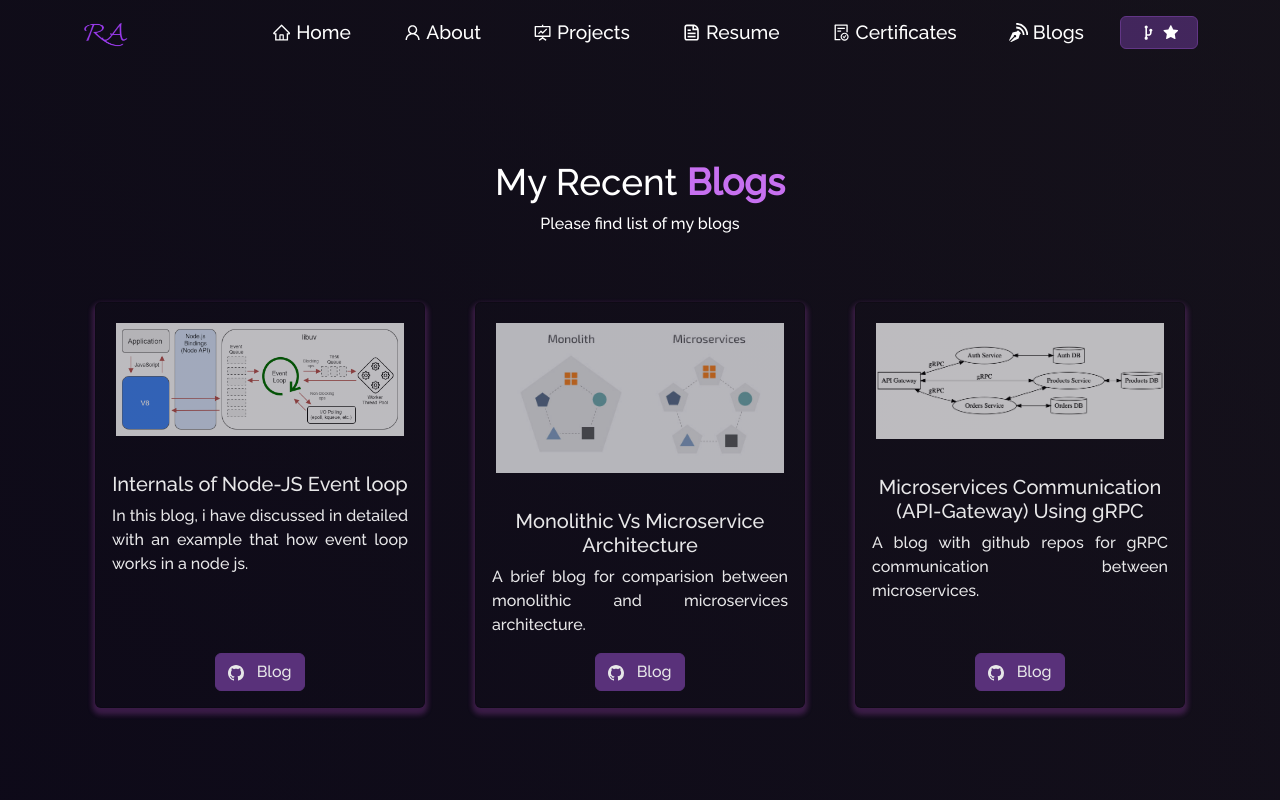
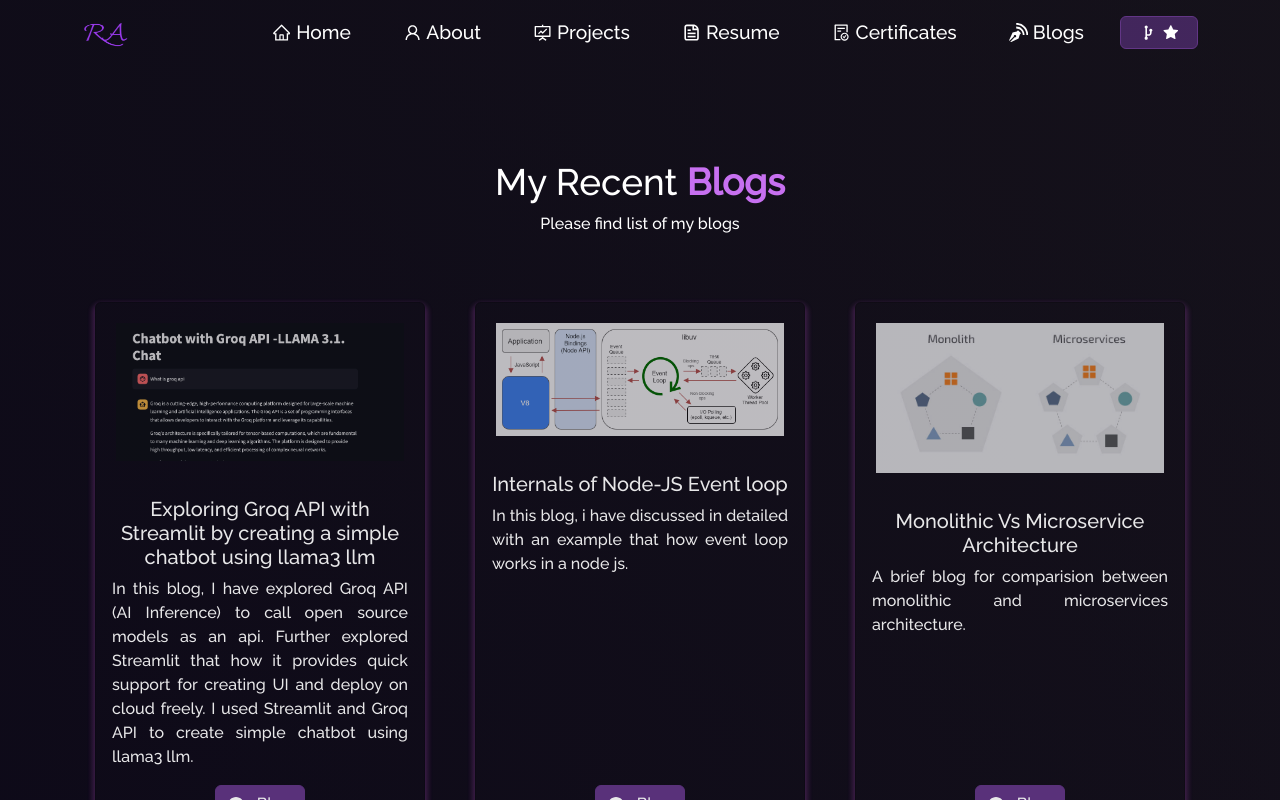
Before and after one commit to Rehman-Akram/portfolio, a React (Create React App) app: page /blogs in a window 1280 px wide. Shown: the top 800 px of the page. Built offline with nearby package versions, Linux system fonts and the light colour scheme.

Commit message:
added new blog

```diff
--- a/src/components/Blogs/Blogs.js
+++ b/src/components/Blogs/Blogs.js
@@ -3,6 +3,7 @@ import { Container, Row, Col } from "react-bootstrap";
 
 import Particle from "../Particle";
 import eventLoop from "../../Assets/Blogs/Event_loop_node_js.png"
+import groqApi from "../../Assets/Blogs/GroqApi.png"
 import microservices from "../../Assets/Blogs/monolithic_microservices_architecture.jpeg"
 import grpc from "../../Assets/Blogs/microservice-architecture.png"
 import communicationPatterns from "../../Assets/Blogs/communication-patterns.png"
@@ -20,6 +21,15 @@ function Blogs() {
           Please find list of my blogs
         </p>
         <Row style={{ justifyContent: "center", paddingBottom: "10px" }}>
+          <Col md={4} className="project-card">
+            <BlogCard
+              imgPath={groqApi}
+              isBlog={true}
+              title="Exploring Groq API with Streamlit by creating a simple chatbot using llama3 llm"
+              description="In this blog, I have explored Groq API (AI Inference) to call open source models as an api. Further explored Streamlit that how it provides quick support for creating UI and deploy on cloud freely. I used Streamlit and Groq API to create simple chatbot using llama3 llm."
+              ghLink="https://medium.com/@rehmanakram03/building-a-chatbot-with-groq-apis-llama-3-and-streamlit-with-deployment-on-cloud-74ef041f60d2"
+            />
+          </Col>
           <Col md={4} className="project-card">
             <BlogCard
               imgPath={eventLoop}
```
Also changed, not shown: src/Assets/Blogs/GroqApi.png (added).
